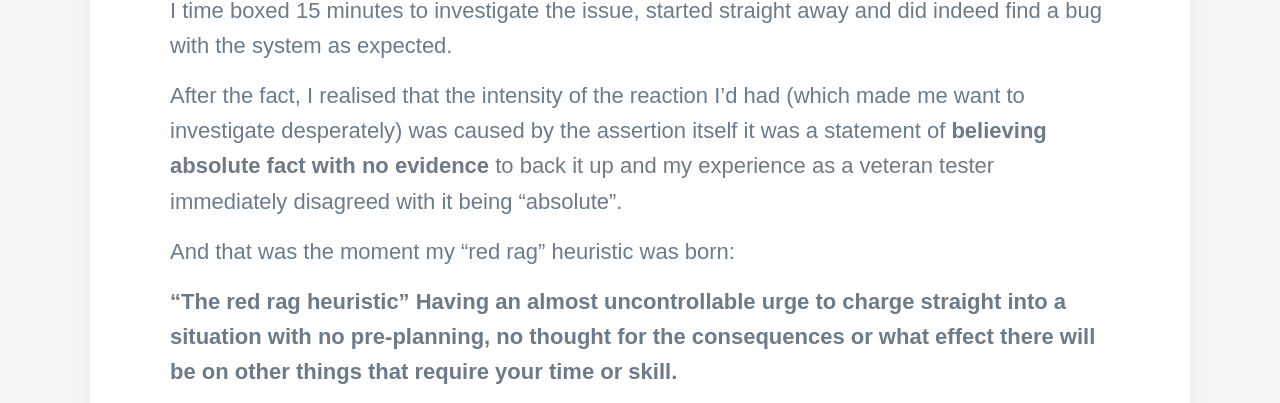
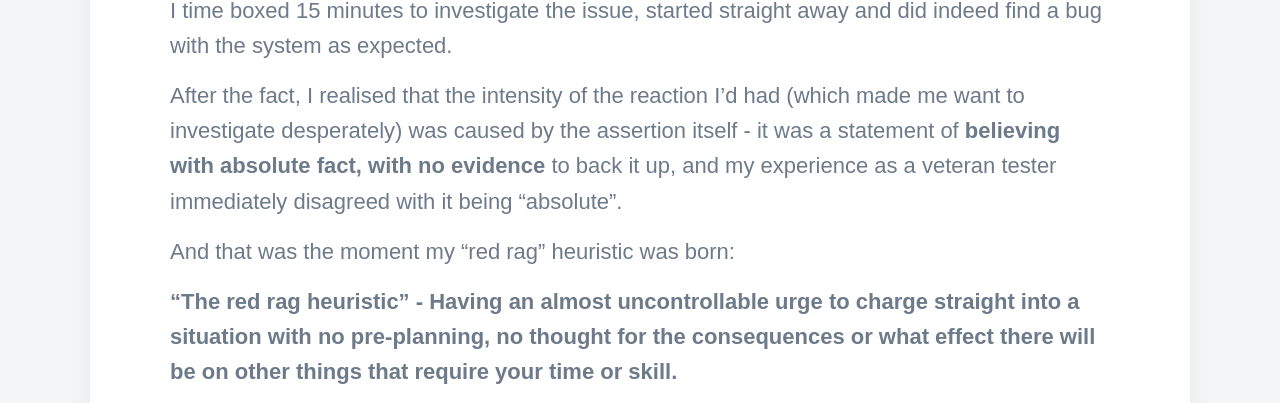
Before and after one commit to TheTestingMuse/thetestingmuse.github.io, a Jekyll site: the page built from _posts/2016-09-24-red-rag-heuristic.md, in a window 1280 px wide. Shown: the part 1424-1827 px from the top of the page. Built offline with Jekyll 4.4.1, drawn with Linux system fonts in a browser that asks for light colours; nearby versions of some CDN libraries; some web fonts are replaced.

Commit message:
Drafts of old blog posts to posts

```diff
--- a/_posts/2016-09-24-red-rag-heuristic.md
+++ b/_posts/2016-09-24-red-rag-heuristic.md
@@ -2,7 +2,7 @@
 layout: post
 title: The ”Red Rag” Heuristic
 subtitle: 24th Sep 2016
-description: ""
+description: "After the fact, I realised that the intensity of the reaction I'd had (which made me want to investigate desperately) was caused by the assertion itself - it was a statement of believing with absolute fact, with no evidence to back it up, and my experience as a veteran tester immediately disagreed with it being absolute."
 date: 2016-09-24 10:31:00 +01:00
 author: David
 permalink: /blog/red-rag-heuristic/
@@ -26,8 +26,8 @@
 
 I time boxed 15 minutes to investigate the issue, started straight away and did indeed find a bug with the system as expected.
 
-After the fact, I realised that the intensity of the reaction I'd had (which made me want to investigate desperately) was caused by the assertion itself  it was a statement of **believing absolute fact with no evidence** to back it up and my experience as a veteran tester immediately disagreed with it being "absolute".
+After the fact, I realised that the intensity of the reaction I'd had (which made me want to investigate desperately) was caused by the assertion itself - it was a statement of **believing with absolute fact, with no evidence** to back it up, and my experience as a veteran tester immediately disagreed with it being "absolute".
 
 And that was the moment my "red rag" heuristic was born:
 
-**"The red rag heuristic"  Having an almost uncontrollable urge to charge straight into a situation with no pre-planning, no thought for the consequences or what effect there will be on other things that require your time or skill.**
+**"The red rag heuristic" - Having an almost uncontrollable urge to charge straight into a situation with no pre-planning, no thought for the consequences or what effect there will be on other things that require your time or skill.**
```
Also changed, not shown: _posts/2016-08-17-a-life-of-testing.md (+1 -1 lines), _posts/2016-11-25-not-testing-is-powerful.md (+2 -2 lines), _posts/2017-04-10-overthinking-it.md (+1 -1 lines).
